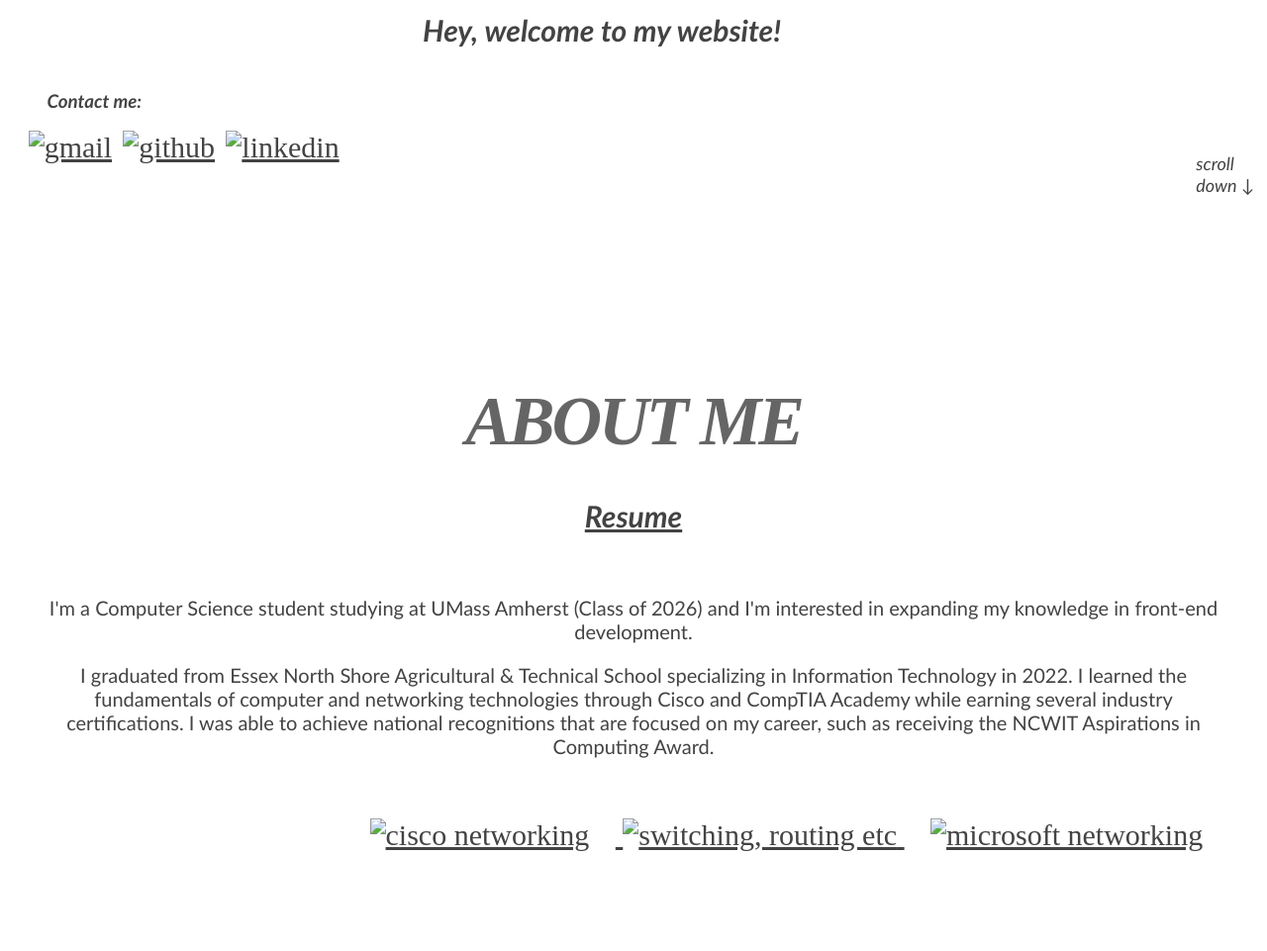
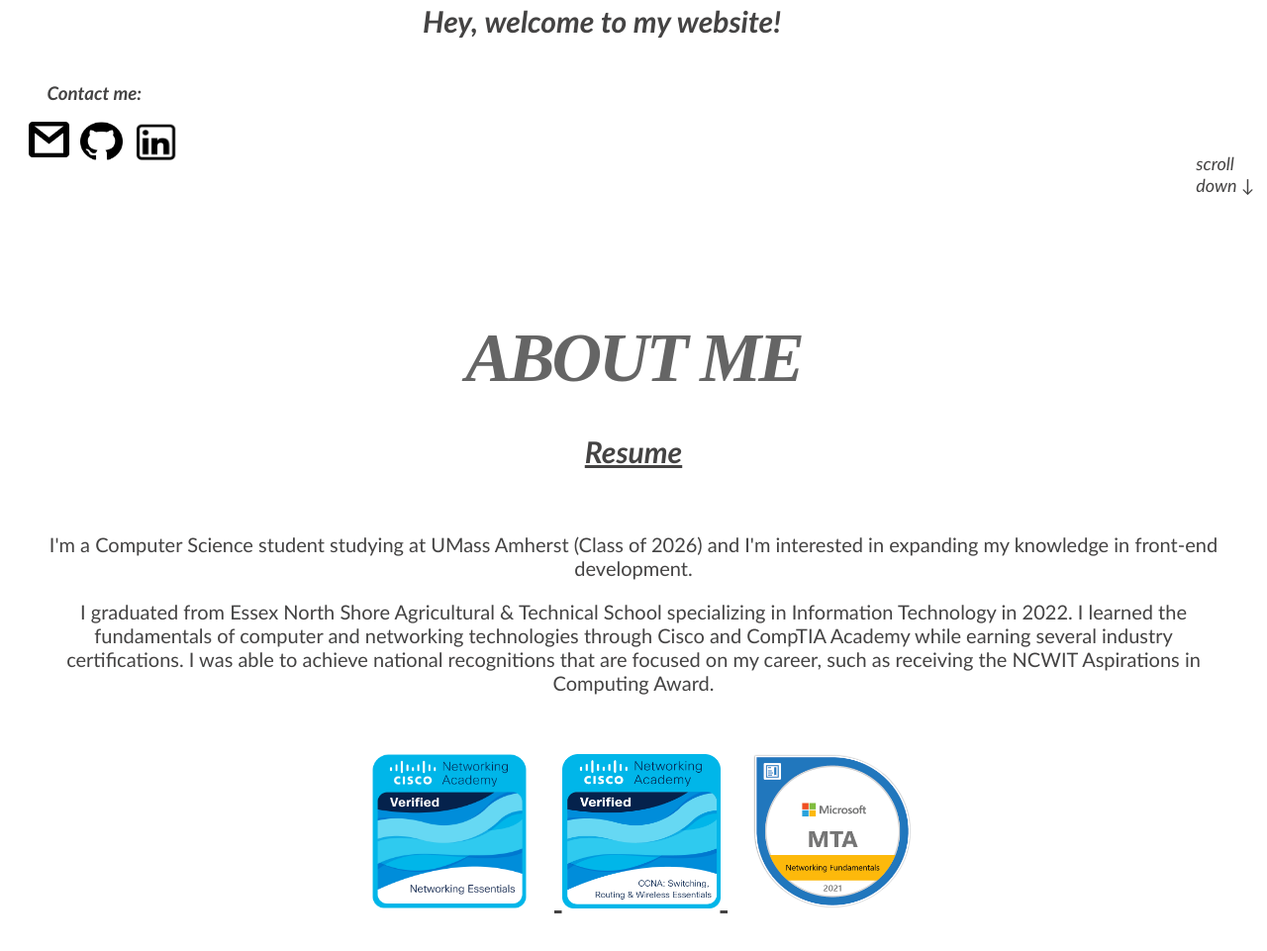
Before and after one commit to nguyenkayla/Personal-Web, a plain HTML site: page page.html in a window 1280 px wide. Shown: the part 539-1500 px from the top of the page at 99% size. Drawn offline with nearby package versions, Linux system fonts and the light colour scheme.

Commit message:
Update page.html

```diff
--- a/page.html
+++ b/page.html
@@ -21,12 +21,12 @@
         <h3 id="contact">Contact me:</h3>
         <div id="socials" class="row">
             <a href="mailto:thi.kayla@gmail.com?">
-                <img id="email" src="./main/assets/gmail.png" alt="gmail" style="width:41px;height:36px;">
+                <img id="email" src="./assets/gmail.png" alt="gmail" style="width:41px;height:36px;">
             <a href="https://github.com/nguyenkayla">
-                <img src="./main/assets/github.png" alt="github" style="width:43px;height:39px;">
+                <img src="./assets/github.png" alt="github" style="width:43px;height:39px;">
             </a>
             <a href="https://www.linkedin.com/in/thi-kayla-nguyen-b5a7891b4/">
-                <img id="linkedin" src="./main/assets/linkedin.png" alt="linkedin" style="width:48px;height:44px;">
+                <img id="linkedin" src="./assets/linkedin.png" alt="linkedin" style="width:48px;height:44px;">
         </div>
         </div>
         </a>
@@ -43,13 +43,13 @@
         <p id="text">I graduated from Essex North Shore Agricultural & Technical School specializing in Information Technology in 2022. I learned the fundamentals of computer and networking technologies through Cisco and CompTIA Academy while earning several industry certifications. I was able to achieve national recognitions that are focused on my career, such as receiving the NCWIT Aspirations in Computing Award. </p>
         <div id="badges">
             <a href="https://www.credly.com/badges/50418413-1dbb-4a97-93e2-a100cbef2fde/public_url">
-                <img id="networking" src="./main/assets/networking.png" alt="cisco networking" style="width:160px;height:156px;">
+                <img id="networking" src="./assets/networking.png" alt="cisco networking" style="width:160px;height:156px;">
             </a>
             <a href="https://www.credly.com/badges/11f888a6-64f9-41c1-b6d1-94f60d87f398/public_url">
-                <img id="swre" src="./main/assets/srwe.png" alt="switching, routing etc" style="width:160px;height:156px;">
+                <img id="swre" src="./assets/srwe.png" alt="switching, routing etc" style="width:160px;height:156px;">
             </a>
             <a href="https://www.credly.com/badges/b73c1421-872a-4d76-bc17-b361d2aa84ae/public_url">
-                <img id="microsoft" src="./main/assets/microsoft.png" alt="microsoft networking" style="width:160px;height:156px;">
+                <img id="microsoft" src="./assets/microsoft.png" alt="microsoft networking" style="width:160px;height:156px;">
             </a>
         </div>
         </div>
```
